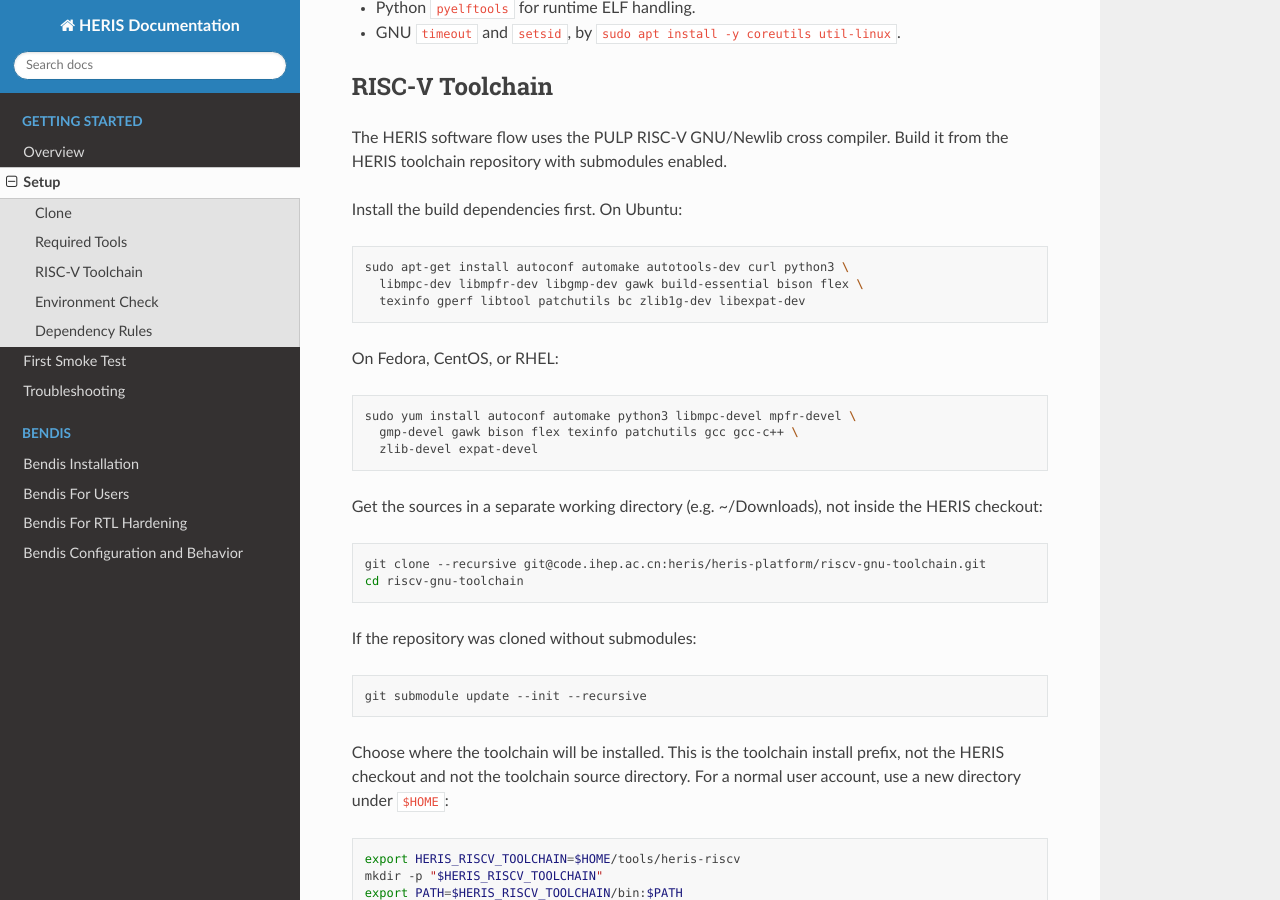
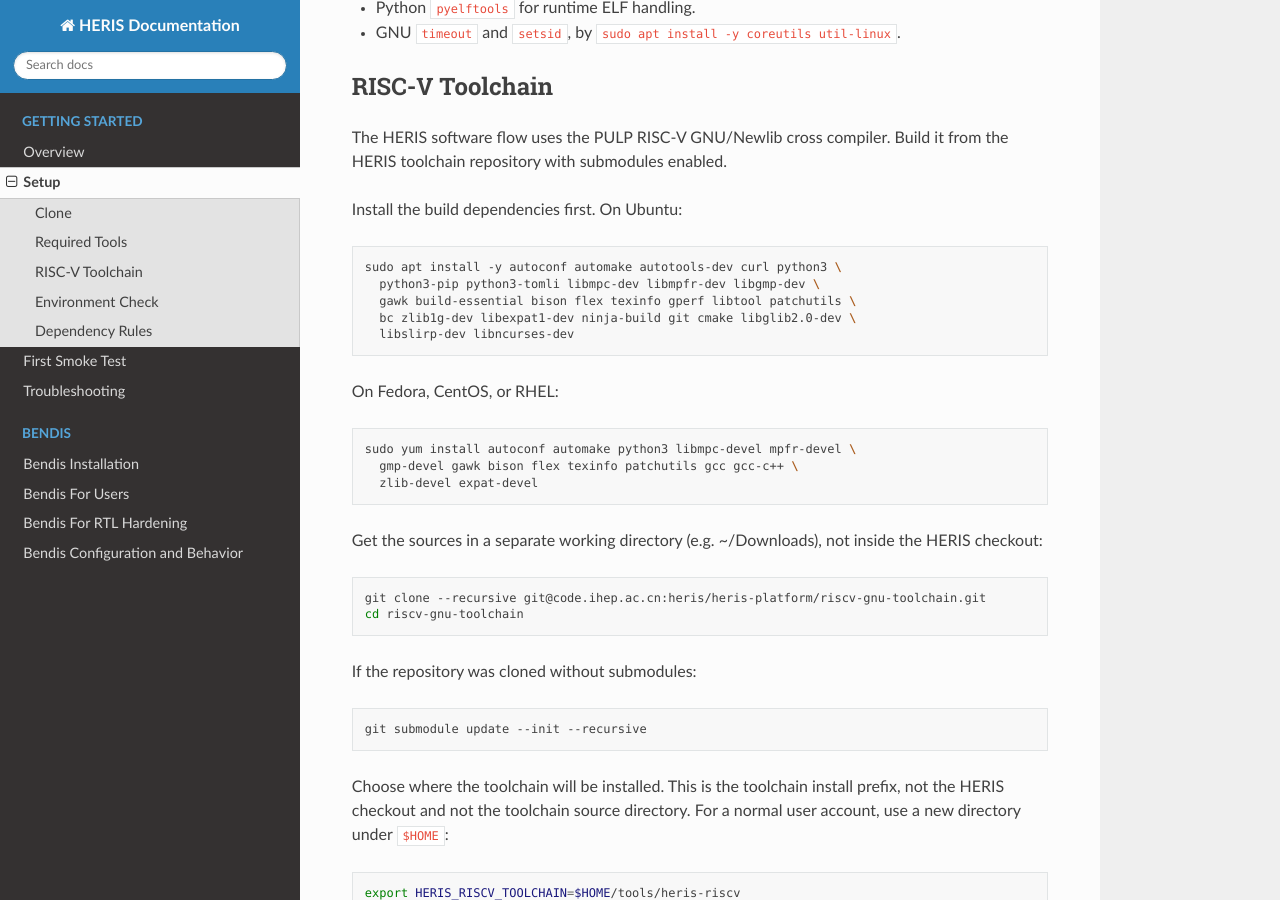
Before and after one commit to albertc9/HERIS-Doc, a Sphinx documentation site: the page built from docs/source/getting-started/setup.rst, in a window 1280 px wide and 900 px high, scrolled down 790 px. Built offline with Sphinx 7.4.7 and the Read the Docs theme 3.1.0, drawn with Linux system fonts in a browser that asks for light colours; pages that are not in the unit, such as notebooks, are missing from menus.

Commit message:
update env

```diff
--- a/docs/source/getting-started/setup.rst
+++ b/docs/source/getting-started/setup.rst
@@ -46,9 +46,11 @@
 
 .. code-block:: sh
 
-   sudo apt-get install autoconf automake autotools-dev curl python3 \
-     libmpc-dev libmpfr-dev libgmp-dev gawk build-essential bison flex \
-     texinfo gperf libtool patchutils bc zlib1g-dev libexpat-dev
+   sudo apt install -y autoconf automake autotools-dev curl python3 \
+     python3-pip python3-tomli libmpc-dev libmpfr-dev libgmp-dev \
+     gawk build-essential bison flex texinfo gperf libtool patchutils \
+     bc zlib1g-dev libexpat1-dev ninja-build git cmake libglib2.0-dev \
+     libslirp-dev libncurses-dev
 
 On Fedora, CentOS, or RHEL:
 
```
